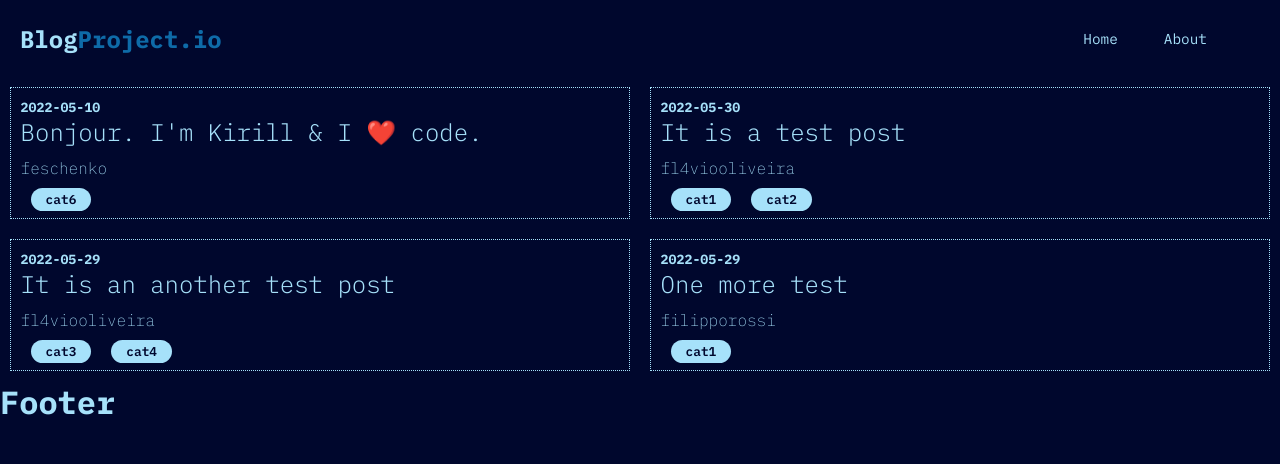
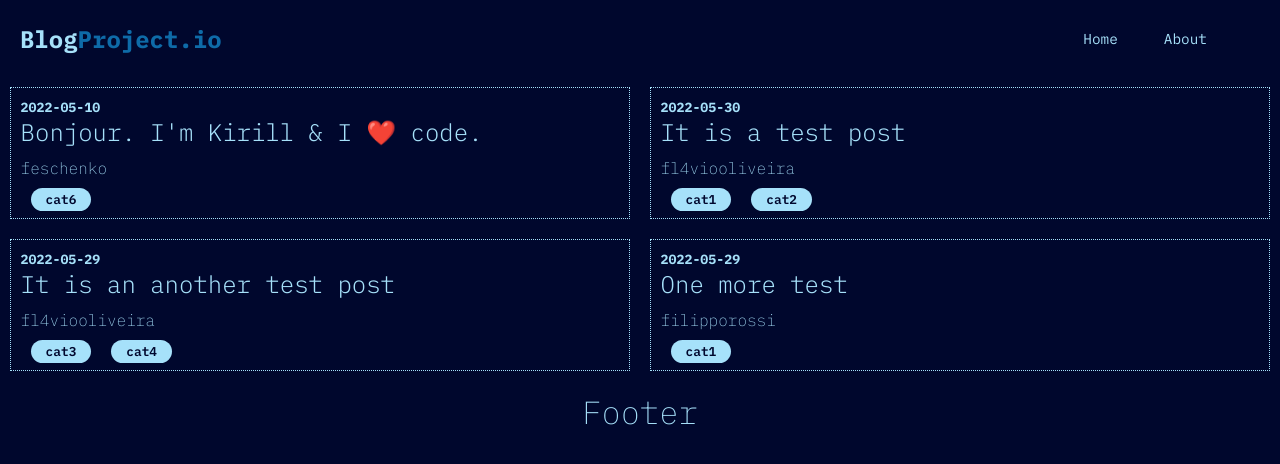
Before and after one commit to fl4viooliveira/blogproject, a Next.js app: page / in a window 1280 px wide. Shown: the top 464 px of the page. Built offline with nearby package versions, Linux system fonts and the light colour scheme.

Commit message:
:bento: Added Footer component

```diff
--- a/components/Footer.tsx
+++ b/components/Footer.tsx
@@ -1,8 +1,8 @@
-import styles from "./Footer.module.scss";
+import styles from "../styles/Footer.module.css";
 
 export default function Footer() {
   return (
-    <div>
+    <div className={styles.container}>
       <h1>Footer</h1>
     </div>
   );
```
